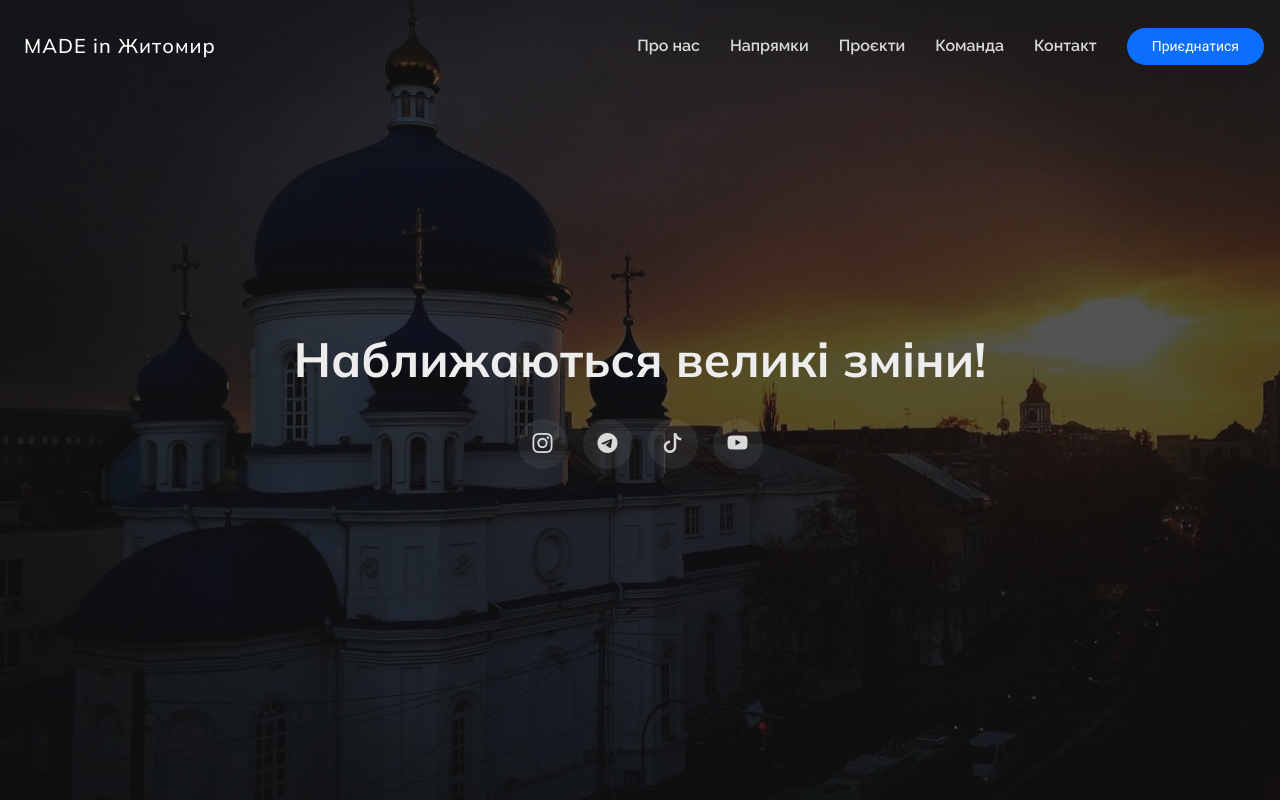
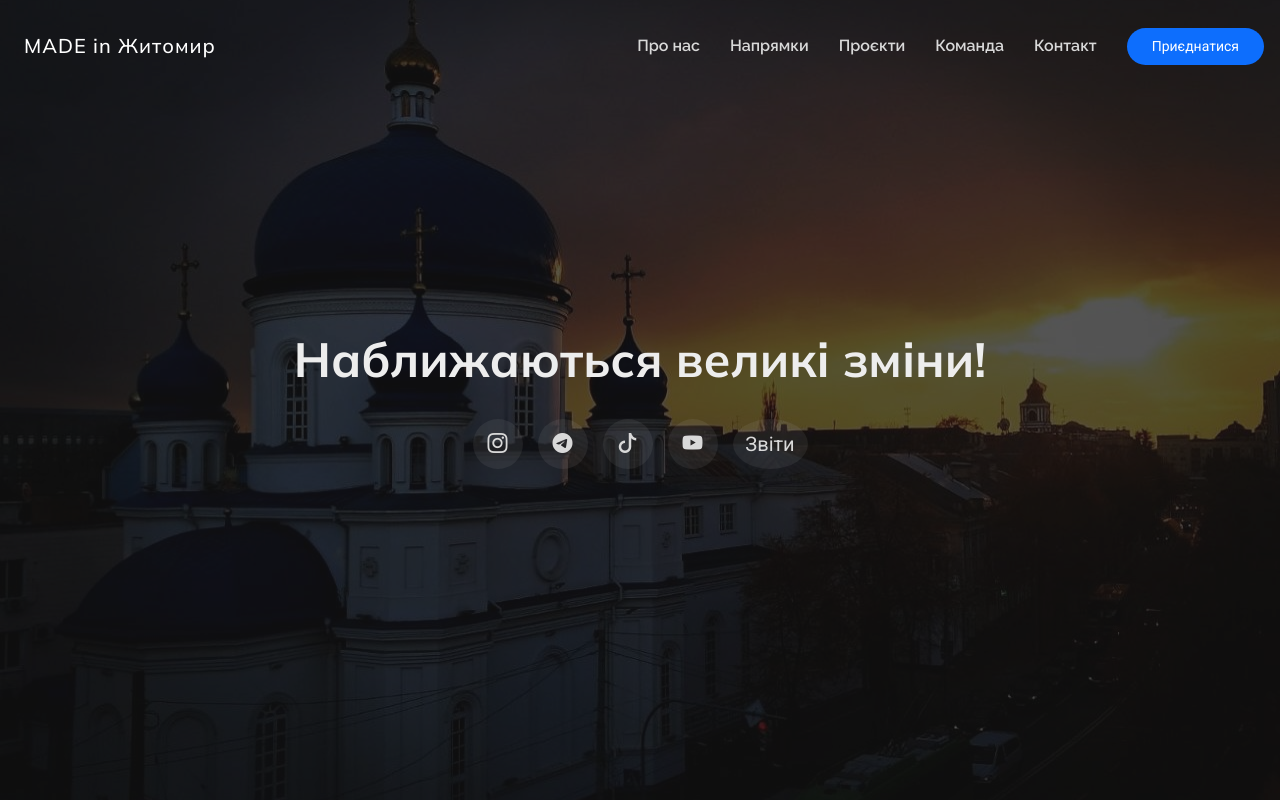
Before and after one commit to madeinzhytomyr/miz-5, a plain HTML site: page index.html in a window 1280 px wide. Shown: the top 800 px of the page. Drawn offline with nearby package versions, Linux system fonts and the light colour scheme.

Commit message:
Update index.html

```diff
--- a/index.html
+++ b/index.html
@@ -99,6 +99,8 @@
                             <a href="https://www.youtube.com/@made_in_zhytomyr" target="_blank"><i
                                     class="bi bi-youtube"></i></a>
 
+                            <a href="https://t.me/madeinzhytomyr884" target="_blank" style="width: 75px;">Звіти</a>
+
                         </div>
                     </div>
                 </div>
@@ -181,6 +183,7 @@
                                         class="bi bi-tiktok"></i></a>
                                 <a href="https://www.youtube.com/@made_in_zhytomyr" target="_blank"><i
                                         class="bi bi-youtube"></i></a>
+                                <a href="https://t.me/madeinzhytomyr884" target="_blank" style="width: 75px;">Звіти</a>
 
                             </div>
                         </div>
@@ -665,6 +668,8 @@
                                 class="bi bi-tiktok"></i></a>
                         <a href="https://www.youtube.com/@made_in_zhytomyr" target="_blank"><i
                                 class="bi bi-youtube"></i></a>
+                        <a href="https://t.me/madeinzhytomyr884" target="_blank" style="width: 75px;">Звіти</a>
+
                     </div>
                 </div>
 
```
